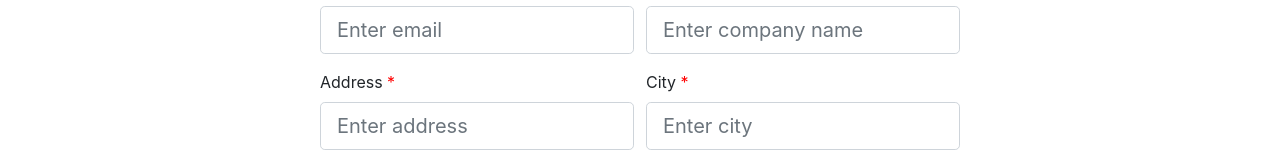
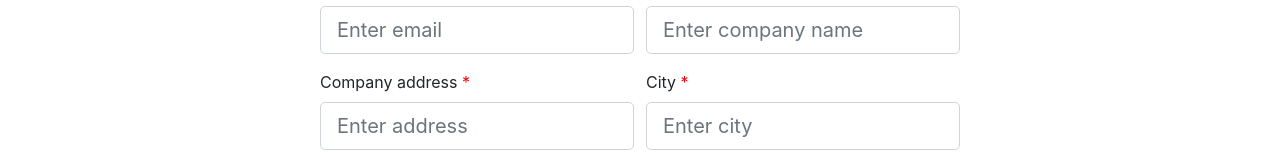
Before and after one commit to SpencerKwok/locality-ui, a React (Create React App) app: page /signup in a window 1280 px wide. Shown: the part 258-418 px from the top of the page. Built offline with nearby package versions, Linux system fonts and the light colour scheme; what react-geolocated would draw is missing.

Commit message:
Changing "address" to "company address" for clarity

```diff
--- a/src/components/SignUp/SignUp.tsx
+++ b/src/components/SignUp/SignUp.tsx
@@ -197,7 +197,7 @@ function SignUp(props: SignUpProps) {
                   </Stack>
                   <Stack direction="row" spacing={12} priority={[1, 1]}>
                     <Form.Group>
-                      <FormLabel>Address</FormLabel>
+                      <FormLabel>Company address</FormLabel>
                       <FormInputGroup size="lg">
                         <FormControl
                           aria-label="Large"
```
